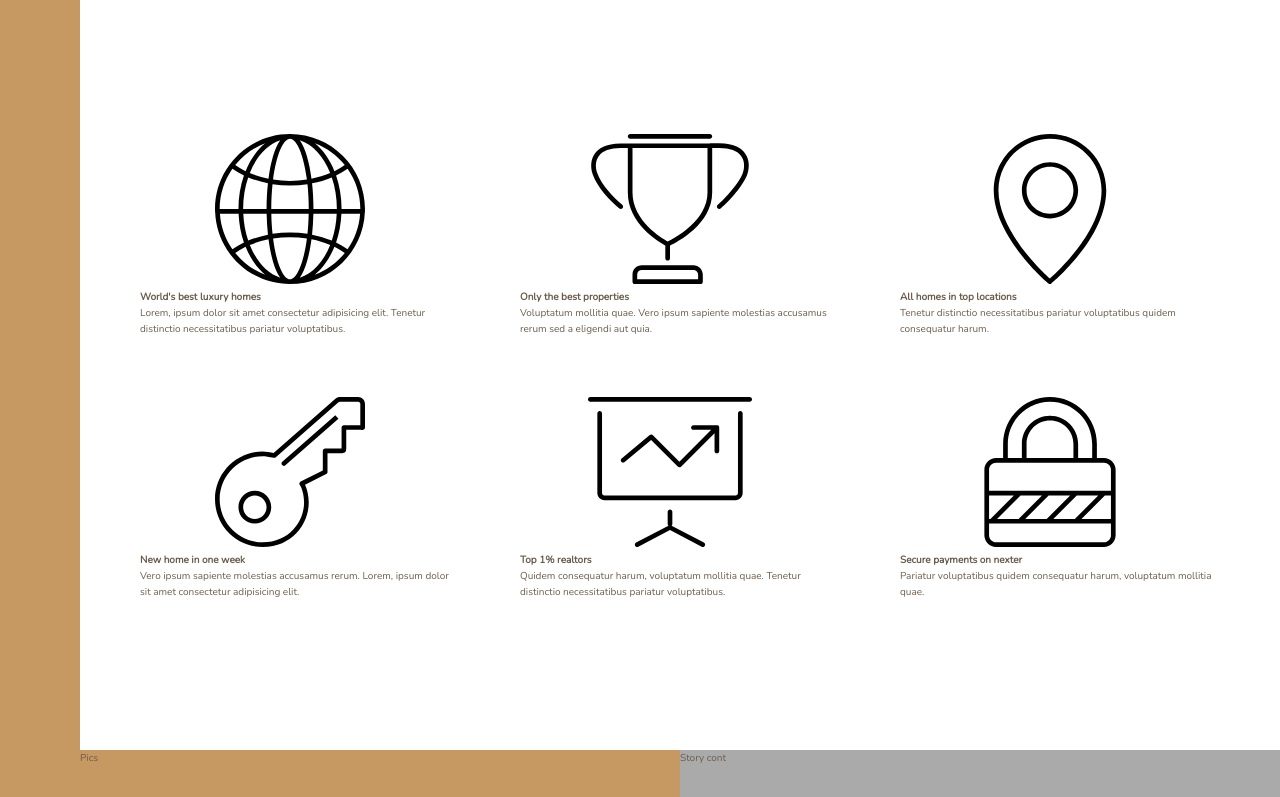
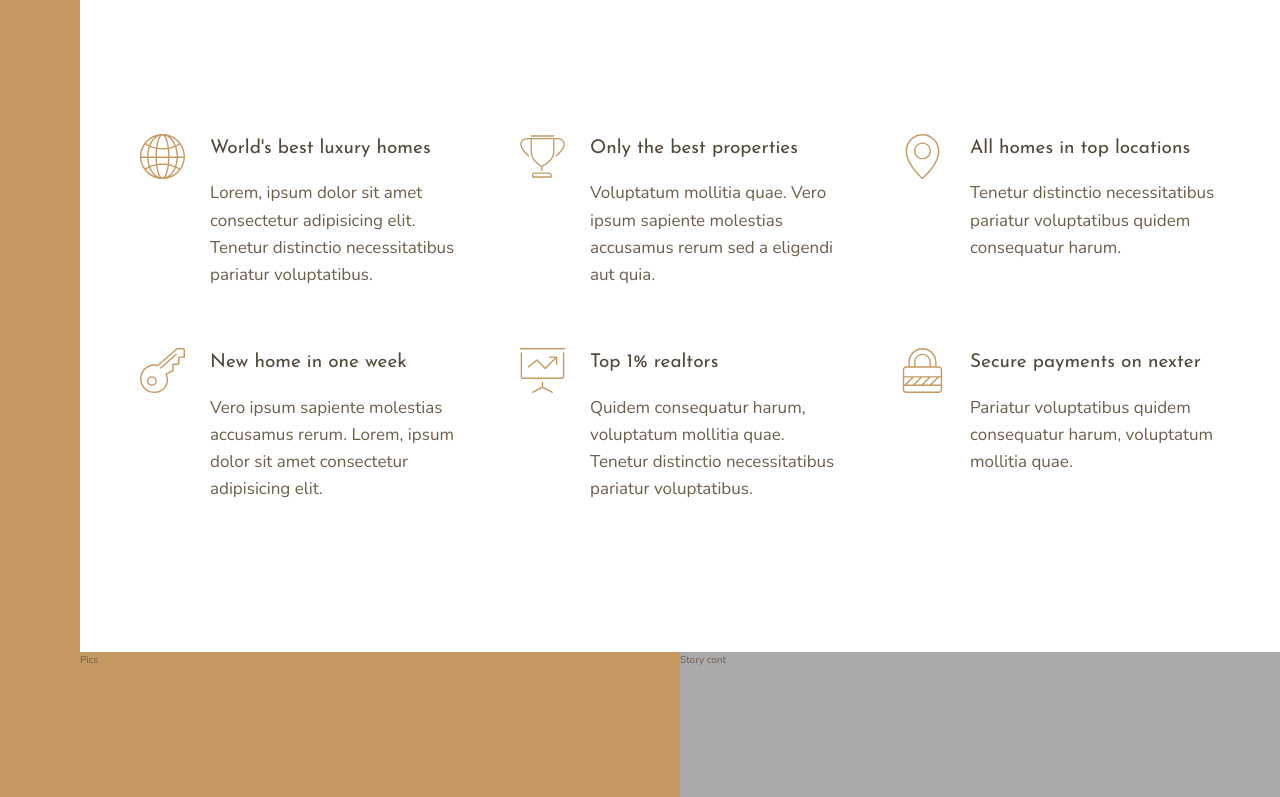
Before and after one commit to with0p/nexter, a website: page index.html in a window 1280 px wide. Shown: the part 656-1453 px from the top of the page. Drawn offline with nearby package versions, Linux system fonts and the light colour scheme.

Commit message:
Features styled

```diff
--- a/index.html
+++ b/index.html
@@ -23,7 +23,7 @@
         <svg class="feature__icon">
           <use xlink:href="img/sprite.svg#icon-global"></use>
         </svg>
-        <h4 class="heading-4">World's best luxury homes</h4>
+        <h4 class="heading-4 heading-4--dark">World's best luxury homes</h4>
         <p class="feature__text">
           Lorem, ipsum dolor sit amet consectetur adipisicing elit. Tenetur
           distinctio necessitatibus pariatur voluptatibus.
@@ -33,7 +33,7 @@
         <svg class="feature__icon">
           <use xlink:href="img/sprite.svg#icon-trophy"></use>
         </svg>
-        <h4 class="heading-4">Only the best properties</h4>
+        <h4 class="heading-4 heading-4--dark">Only the best properties</h4>
         <p class="feature__text">
           Voluptatum mollitia quae. Vero ipsum sapiente molestias accusamus
           rerum sed a eligendi aut quia.
@@ -43,7 +43,7 @@
         <svg class="feature__icon">
           <use xlink:href="img/sprite.svg#icon-map-pin"></use>
         </svg>
-        <h4 class="heading-4">All homes in top locations</h4>
+        <h4 class="heading-4 heading-4--dark">All homes in top locations</h4>
         <p class="feature__text">
           Tenetur distinctio necessitatibus pariatur voluptatibus quidem
           consequatur harum.
@@ -53,7 +53,7 @@
         <svg class="feature__icon">
           <use xlink:href="img/sprite.svg#icon-key"></use>
         </svg>
-        <h4 class="heading-4">New home in one week</h4>
+        <h4 class="heading-4 heading-4--dark">New home in one week</h4>
         <p class="feature__text">
           Vero ipsum sapiente molestias accusamus rerum. Lorem, ipsum dolor sit
           amet consectetur adipisicing elit.
@@ -63,7 +63,7 @@
         <svg class="feature__icon">
           <use xlink:href="img/sprite.svg#icon-presentation"></use>
         </svg>
-        <h4 class="heading-4">Top 1% realtors</h4>
+        <h4 class="heading-4 heading-4--dark">Top 1% realtors</h4>
         <p class="feature__text">
           Quidem consequatur harum, voluptatum mollitia quae. Tenetur distinctio
           necessitatibus pariatur voluptatibus.
@@ -73,7 +73,7 @@
         <svg class="feature__icon">
           <use xlink:href="img/sprite.svg#icon-lock"></use>
         </svg>
-        <h4 class="heading-4">Secure payments on nexter</h4>
+        <h4 class="heading-4 heading-4--dark">Secure payments on nexter</h4>
         <p class="feature__text">
           Pariatur voluptatibus quidem consequatur harum, voluptatum mollitia
           quae.
--- a/sass/_base.scss
+++ b/sass/_base.scss
@@ -42,8 +42,4 @@ body {
     [center-start] repeat(8, [col-start] minmax(min-content, 14rem) [col-end])
     [center-end]
     minmax(6rem, 1fr) [full-end];
-  // & > * {
-  //   padding: 3rem;
-  //   font-size: 3rem;
-  // }
 }
--- a/sass/_features.scss
+++ b/sass/_features.scss
@@ -3,6 +3,26 @@
   margin: 15rem 0;
 
   display: grid;
-  grid-template-columns: repeat(3, 1fr);
+  // grid-template-columns: repeat(3, 1fr);
+  grid-template-columns: repeat(auto-fit, minmax(25rem, 1fr));
   grid-gap: 6rem;
+  align-items: start;
 }
+
+.feature {
+  display: grid;
+  grid-template-columns: min-content 1fr;
+  grid-row-gap: 1.5rem;
+  grid-column-gap: 2.5rem;
+
+  &__icon {
+    fill: $color-primary;
+    width: 4.5rem;
+    height: 4.5rem;
+    grid-row: 1 / span 2;
+  }
+
+  &__text {
+    font-size: 1.7rem;
+  }
+}
--- a/sass/_typography.scss
+++ b/sass/_typography.scss
@@ -0,0 +1,29 @@
+%heading {
+  font-family: $font-display;
+  font-weight: 400;
+}
+
+.heading-1 {
+  @extend %heading;
+}
+
+.heading-2 {
+  @extend %heading;
+}
+
+.heading-3 {
+  @extend %heading;
+}
+
+.heading-4 {
+  @extend %heading;
+  font-size: 1.9rem;
+
+  &--light {
+    color: $color-grey-light-1;
+  }
+
+  &--dark {
+    color: $color-grey-dark-1;
+  }
+}
```
Also changed, not shown: css/style.css.
